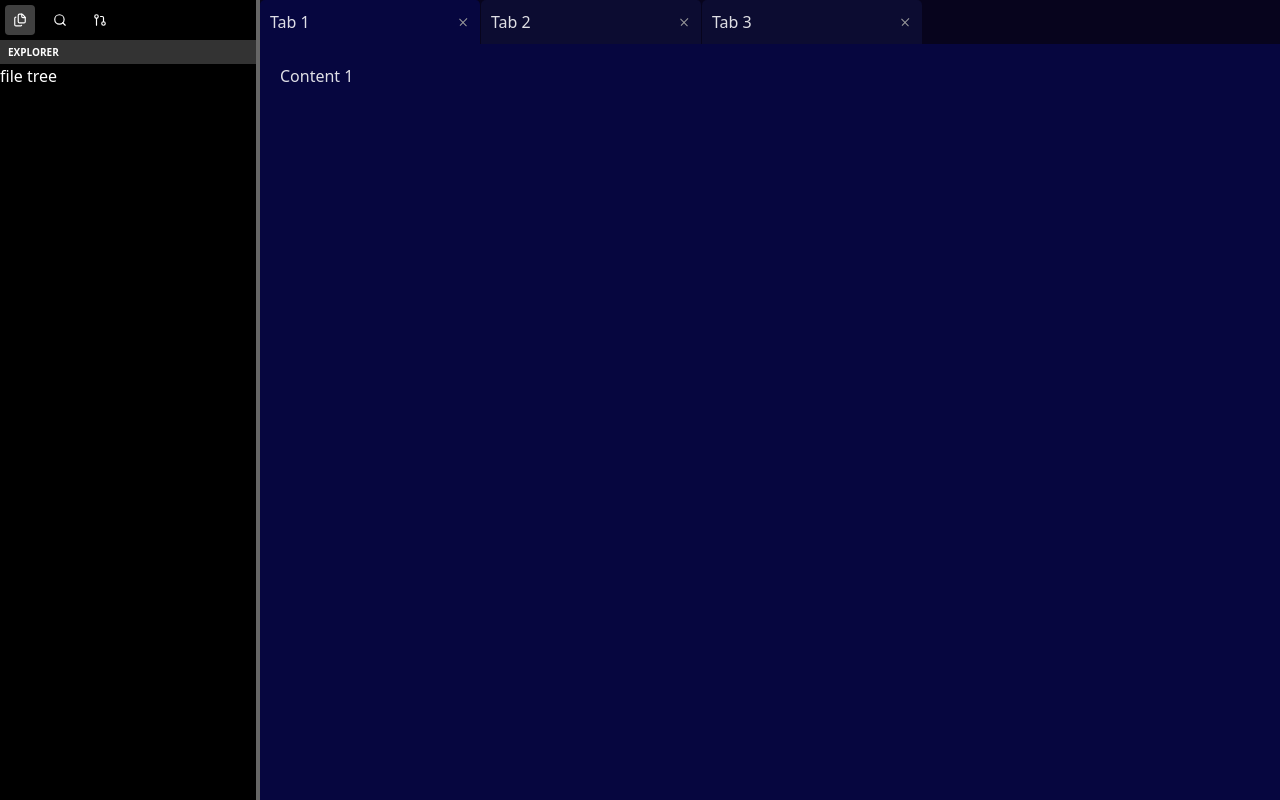
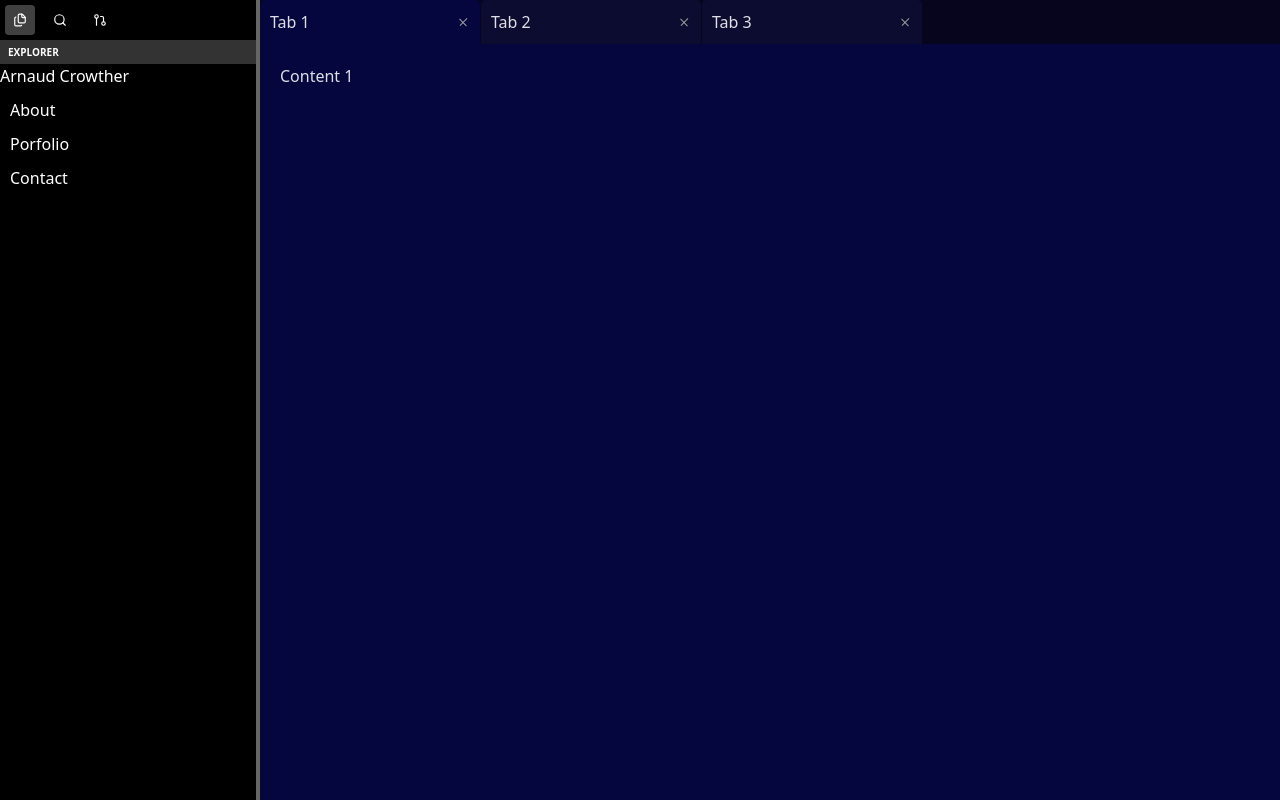
Before and after one commit to areknow/arnaud.cr, a React (Vite) app: page / in a window 1280 px wide. Built offline with nearby package versions, Linux system fonts and the light colour scheme.

Commit message:
basic file tree setup

```diff
--- /dev/null
+++ b/src/shared/components/Sidebar/FileTree/FileTree.tsx
@@ -0,0 +1,39 @@
+import styles from './file-tree.module.scss';
+
+const FILES = [
+  {
+    name: 'Arnaud Crowther',
+    children: [
+      {
+        name: 'About',
+      },
+      {
+        name: 'Porfolio',
+      },
+      {
+        name: 'Contact',
+      },
+    ],
+  },
+];
+
+export const FileTree = () => {
+  return (
+    <div className={styles.fileTree}>
+      {FILES.map(file => (
+        <div key={file.name} className={styles.file}>
+          <div className={styles.fileIcon}>{file.name}</div>
+          {file.children && (
+            <div className={styles.children}>
+              {file.children.map(child => (
+                <div key={child.name} className={styles.child}>
+                  {child.name}
+                </div>
+              ))}
+            </div>
+          )}
+        </div>
+      ))}
+    </div>
+  );
+};
--- /dev/null
+++ b/src/shared/components/Sidebar/FileTree/file-tree.module.scss
@@ -0,0 +1,21 @@
+.fileTree {
+  display: flex;
+  flex-direction: column;
+  gap: 10px;
+
+  .file {
+    display: flex;
+    flex-direction: column;
+    gap: 10px;
+  }
+
+  .children {
+    display: flex;
+    flex-direction: column;
+    gap: 10px;
+
+    .child {
+      padding-left: 10px;
+    }
+  }
+}
--- /dev/null
+++ b/src/shared/components/Sidebar/FileTree/index.ts
@@ -0,0 +1 @@
+export * from './FileTree';
--- a/src/shared/components/Sidebar/Sidebar.tsx
+++ b/src/shared/components/Sidebar/Sidebar.tsx
@@ -2,6 +2,7 @@ import { useState } from 'react';
 
 import { Files, GitPullRequest, type LucideIcon, Search } from 'lucide-react';
 
+import { FileTree } from './FileTree';
 import { Header } from './Header';
 
 import styles from './sidebar.module.scss';
@@ -18,7 +19,7 @@ const SECTIONS: Section[] = [
     icon: Files,
     id: 'explorer',
     label: 'Explorer',
-    content: <div>file tree</div>,
+    content: <FileTree />,
   },
   {
     icon: Search,
```
Also changed, not shown: 1 other file (tests, documents, lock files or other folders).
